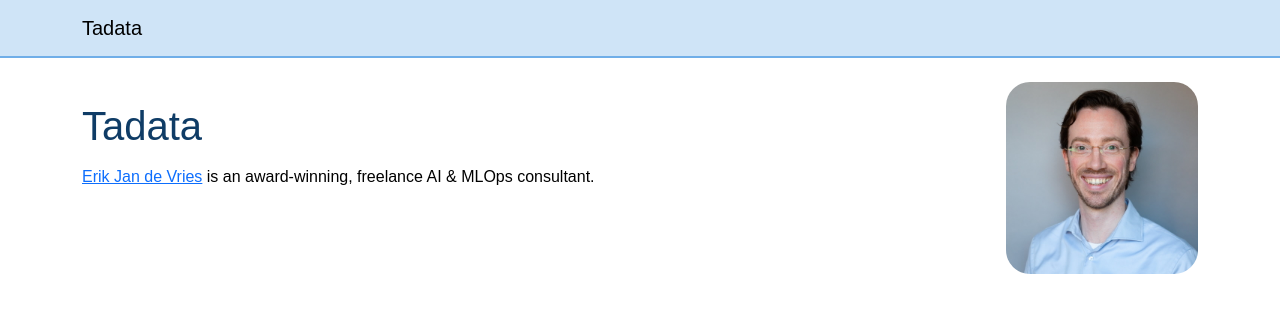
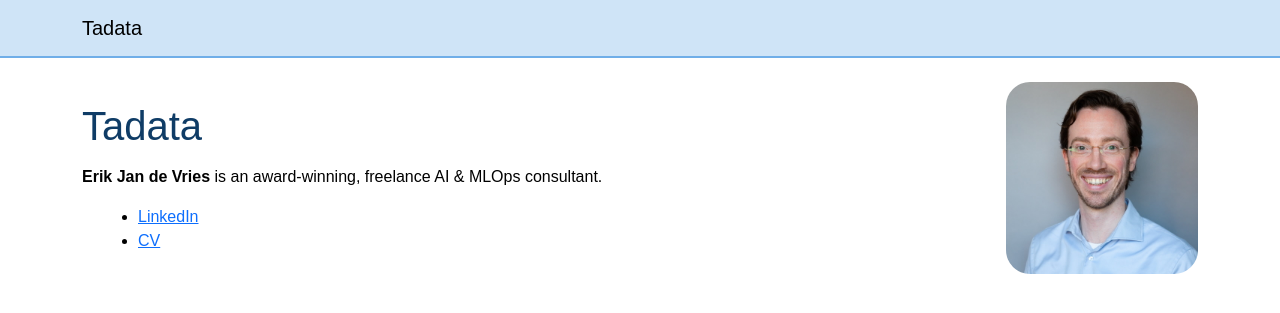
Before and after one commit to tadata123/tadata123.github.io, a Jekyll site: the page built from index.markdown, in a window 1280 px wide. Shown: the top 313 px of the page. Built offline with Jekyll 4.4.1, drawn with Linux system fonts in a browser that asks for light colours.

Commit message:
Update links on homepage

```diff
--- a/index.markdown
+++ b/index.markdown
@@ -9,4 +9,7 @@ layout: default
 
 # Tadata
 
-[Erik Jan de Vries](https://linkedin.com/in/erikjandevries) is an award-winning, freelance AI & MLOps consultant.
+**Erik Jan de Vries** is an award-winning, freelance AI & MLOps consultant.
+
+- [LinkedIn](https://linkedin.com/in/erikjandevries)
+- [CV](about/erikjandevries/cv)
```
